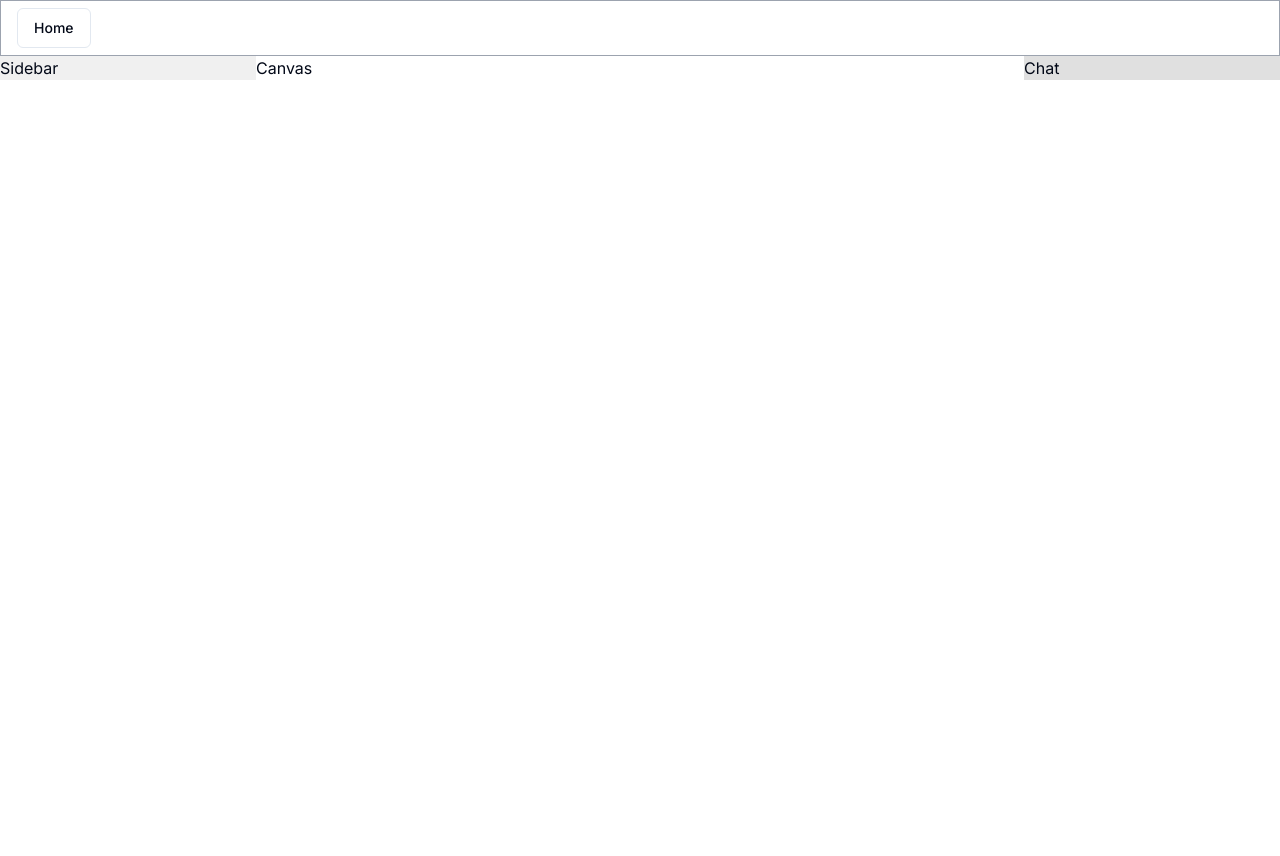
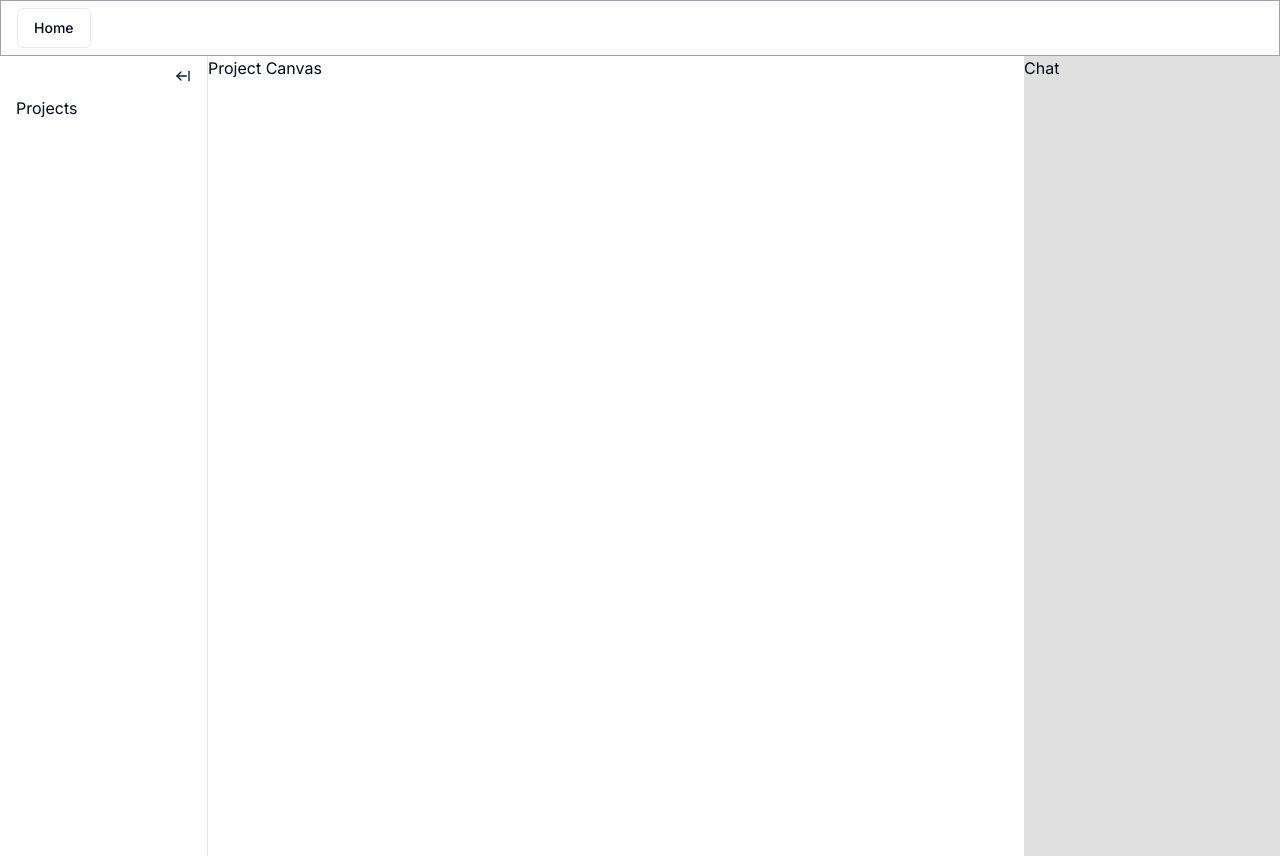
Before and after one commit to acdc-digital/solomon-electron, a Next.js app in the folder next/: page /dashboard in a window 1280 px wide. Before the commit the page ends 800 px from the top, so only its background shows below. Built offline with nearby package versions, Linux system fonts and the light colour scheme.

Commit message:
Updated Generic Sidebar

```diff
--- a/next/src/app/dashboard/_components/Canvas.tsx
+++ b/next/src/app/dashboard/_components/Canvas.tsx
@@ -4,7 +4,7 @@ import React from 'react';
 const Canvas: React.FC = () => {
     return (
         <div style={{ flexGrow: 1, backgroundColor: '#fff' }}>
-            <h2>Canvas</h2>
+            <h2>Project Canvas</h2>
             {/* Canvas content goes here */}
         </div>
     );
--- a/next/src/app/dashboard/_components/Sidebar.tsx
+++ b/next/src/app/dashboard/_components/Sidebar.tsx
@@ -1,10 +1,29 @@
 // Sidebar.tsx
-import React from 'react';
+'use client'
+
+import { Button } from '@/components/ui/button';
+import { ArrowLeftFromLine, ArrowRightFromLine, ChevronsLeftRight } from 'lucide-react';
+import React, { useState } from 'react';
 
 const Sidebar: React.FC = () => {
+    // State to toggle the sidebar width
+    const [isExpanded, setIsExpanded] = useState(true);
+
+    // Function to toggle the state
+    const toggleSidebar = () => {
+        console.log("Toggling sidebar");
+        setIsExpanded(!isExpanded);
+      };
+
     return (
-        <div style={{ width: '20%', backgroundColor: '#f0f0f0' }}>
-            <h2>Sidebar</h2>
+        <div className={`flex flex-col ${isExpanded ? 'w-52' : 'w-34'} h-screen border-r transition-width duration-300`}>
+            <Button
+                variant="link"
+                className={`flex justify-end items-center w-full ${isExpanded ? '' : 'pr-24'}`}
+                onClick={toggleSidebar}>
+                {isExpanded ? <ArrowLeftFromLine className='w-4 h-4'/> : <ArrowRightFromLine className='w-4 h-4'/> }
+            </Button>
+            <h2 className="pl-4">Projects</h2>
             {/* Sidebar content goes here */}
         </div>
     );
```
